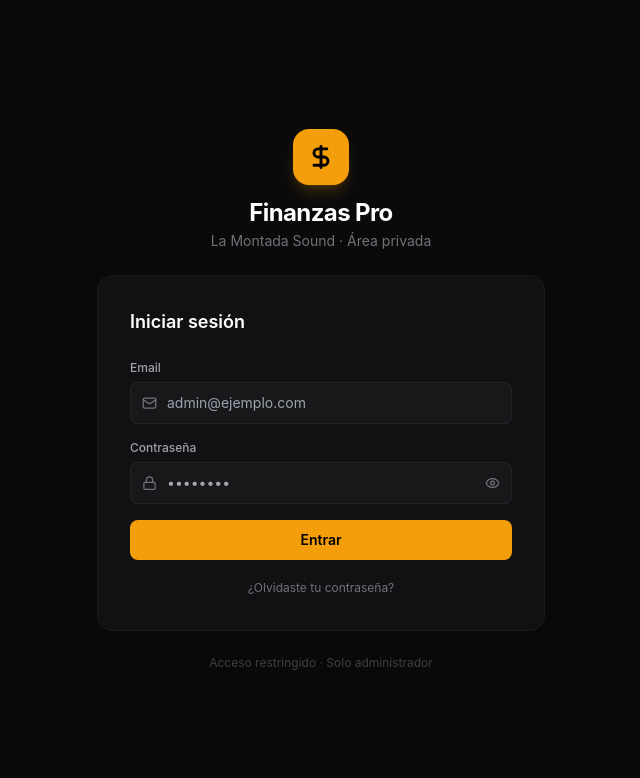
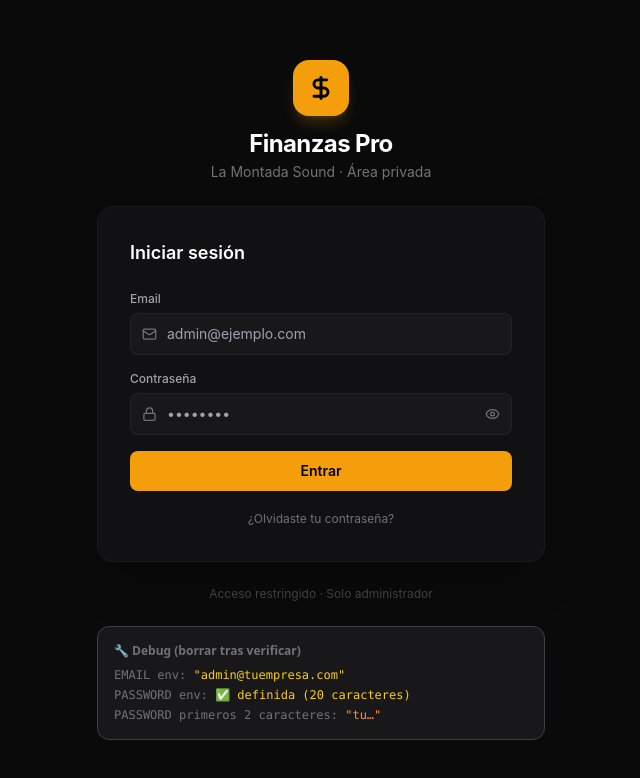
Before and after one commit to lamontadasound/finanzas-pro, a React (Vite) app: page /login in a window 1280 px wide. Shown: the top 778 px of the page, without its empty margins (319-959 px from the left). Built offline with nearby package versions, Linux system fonts and the light colour scheme; no server answers.

Commit message:
debug: panel diagnóstico temporal en login para verificar env vars en Vercel

```diff
--- a/src/pages/Login.tsx
+++ b/src/pages/Login.tsx
@@ -187,6 +187,37 @@ export const Login = () => {
         <p className="text-center text-xs text-zinc-700">
           Acceso restringido · Solo administrador
         </p>
+
+        {/* ── DIAGNÓSTICO TEMPORAL — borrar tras confirmar login ── */}
+        <div className="bg-zinc-900 border border-zinc-700 rounded-xl p-4 text-xs font-mono space-y-1">
+          <p className="text-zinc-500 font-sans font-semibold mb-2">🔧 Debug (borrar tras verificar)</p>
+          <p>
+            <span className="text-zinc-500">EMAIL env: </span>
+            <span className="text-yellow-400">
+              {import.meta.env.VITE_ADMIN_EMAIL
+                ? `"${import.meta.env.VITE_ADMIN_EMAIL}"`
+                : '❌ NO DEFINIDA'}
+            </span>
+          </p>
+          <p>
+            <span className="text-zinc-500">PASSWORD env: </span>
+            <span className="text-yellow-400">
+              {import.meta.env.VITE_ADMIN_PASSWORD
+                ? `✅ definida (${String(import.meta.env.VITE_ADMIN_PASSWORD).length} caracteres)`
+                : '❌ NO DEFINIDA'}
+            </span>
+          </p>
+          <p>
+            <span className="text-zinc-500">PASSWORD primeros 2 caracteres: </span>
+            <span className="text-orange-400">
+              {import.meta.env.VITE_ADMIN_PASSWORD
+                ? `"${String(import.meta.env.VITE_ADMIN_PASSWORD).slice(0, 2)}…"`
+                : '—'}
+            </span>
+          </p>
+        </div>
+        {/* ── FIN DIAGNÓSTICO ── */}
+
       </div>
     </div>
   );
```
